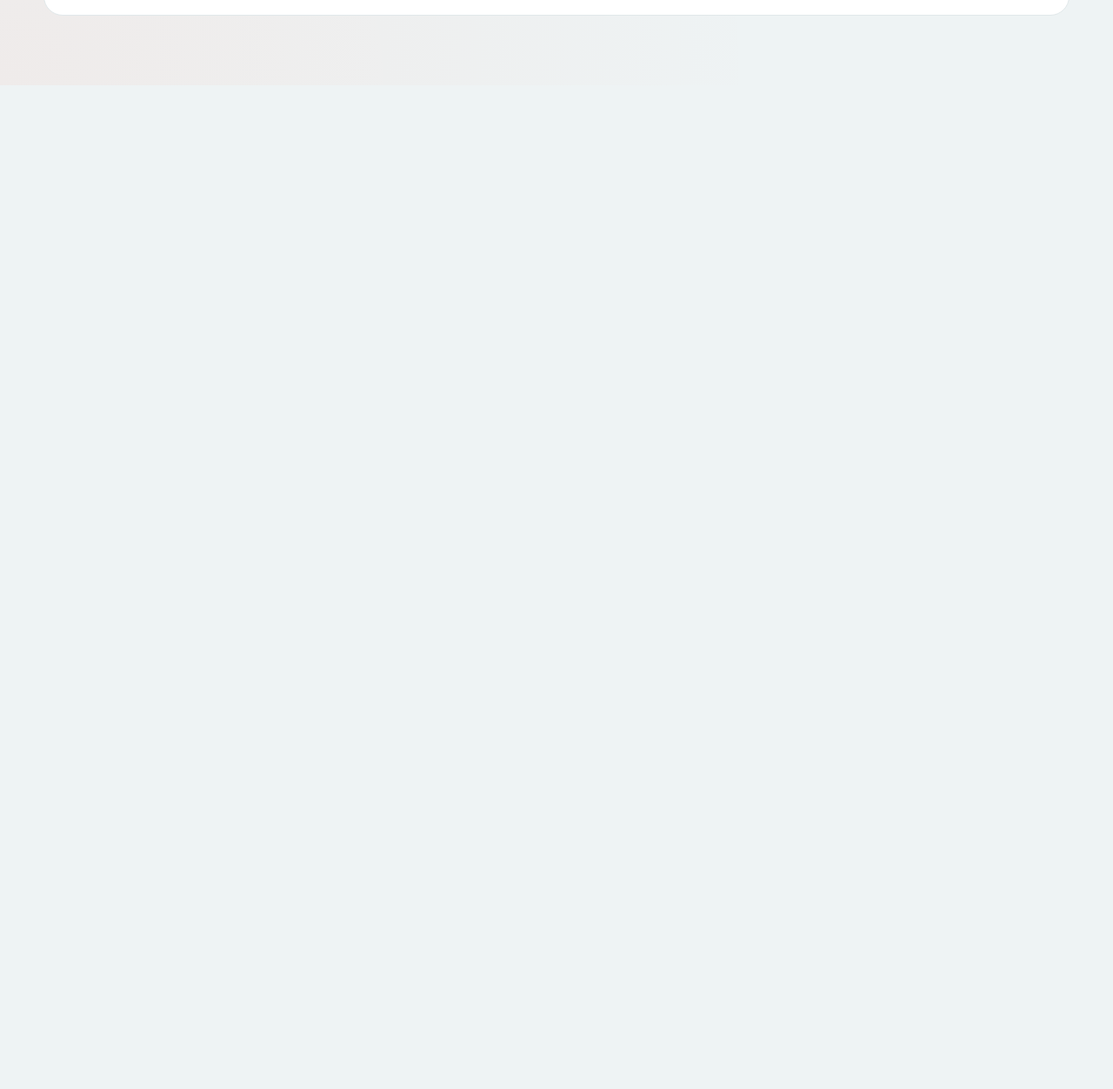
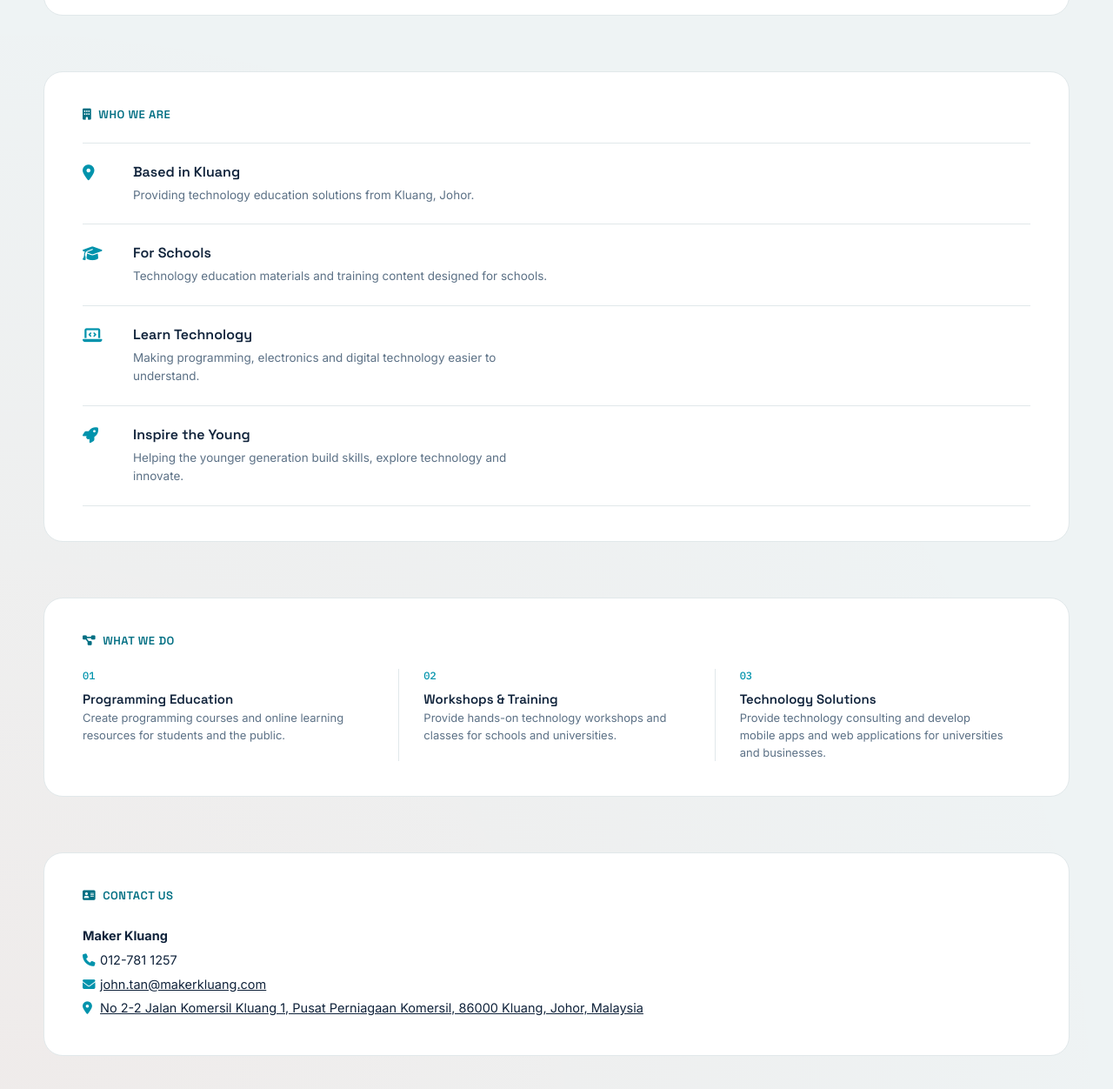
Before and after one commit to yungsin0905/Folder-Analysis-LLM, a plain HTML site: page index.html in a window 1280 px wide. Shown: the part 1693-2945 px from the top of the page at 87% size. Before the commit the page ends 1791 px from the top, so only its background shows below. Drawn offline with Linux system fonts and the light colour scheme.

Commit message:
content update

```diff
--- a/index.html
+++ b/index.html
@@ -617,6 +617,25 @@
 }
 </script>
 
+<script type="application/ld+json">
+{
+  "@context": "https://schema.org",
+  "@type": "Organization",
+  "name": "Maker Kluang",
+  "url": "https://docbot.makerkluang.com/",
+  "telephone": "+60127811257",
+  "email": "john.tan@makerkluang.com",
+  "address": {
+    "@type": "PostalAddress",
+    "streetAddress": "No 2-2 Jalan Komersil Kluang 1, Pusat Perniagaan Komersil",
+    "addressLocality": "Kluang",
+    "addressRegion": "Johor",
+    "postalCode": "86000",
+    "addressCountry": "MY"
+  }
+}
+</script>
+
 </head>
 
 <body>
@@ -758,6 +777,80 @@
             </div>
         </section>
 
+
+
+            <section class="section-block">
+                <h2 class="section-title"><i class="fa-solid fa-building"></i>Who We Are</h2>
+                <div class="reason-list">
+                    <div class="reason-item">
+                        <div class="reason-index"><i class="fa-solid fa-location-dot" style="font-size:18px;"></i></div>
+                        <div>
+                            <div class="reason-title">Based in Kluang</div>
+                            <p class="reason-desc">Providing technology education solutions from Kluang, Johor.</p>
+                        </div>
+                    </div>
+                    <div class="reason-item">
+                        <div class="reason-index"><i class="fa-solid fa-graduation-cap" style="font-size:18px;"></i></div>
+                        <div>
+                            <div class="reason-title">For Schools</div>
+                            <p class="reason-desc">Technology education materials and training content designed for schools.</p>
+                        </div>
+                    </div>
+                    <div class="reason-item">
+                        <div class="reason-index"><i class="fa-solid fa-laptop-code" style="font-size:18px;"></i></div>
+                        <div>
+                            <div class="reason-title">Learn Technology</div>
+                            <p class="reason-desc">Making programming, electronics and digital technology easier to understand.</p>
+                        </div>
+                    </div>
+                    <div class="reason-item">
+                        <div class="reason-index"><i class="fa-solid fa-rocket" style="font-size:18px;"></i></div>
+                        <div>
+                            <div class="reason-title">Inspire the Young</div>
+                            <p class="reason-desc">Helping the younger generation build skills, explore technology and innovate.</p>
+                        </div>
+                    </div>
+                </div>
+            </section>
+
+        <section class="section-block">
+            <h2 class="section-title"><i class="fa-solid fa-diagram-project"></i>What We Do</h2>
+            <div class="steps-row">
+                <div class="step-item">
+                    <div class="step-number">01</div>
+                    <div class="step-text">
+                        <h4>Programming Education</h4>
+                        <p>Create programming courses and online learning resources for students and the public.</p>
+                    </div>
+                </div>
+                <div class="step-item">
+                    <div class="step-number">02</div>
+                    <div class="step-text">
+                        <h4>Workshops & Training</h4>
+                        <p>Provide hands-on technology workshops and classes for schools and universities.</p>
+                    </div>
+                </div>
+                <div class="step-item">
+                    <div class="step-number">03</div>
+                    <div class="step-text">
+                        <h4>Technology Solutions</h4>
+                        <p>Provide technology consulting and develop mobile apps and web applications for universities and businesses.</p>
+                    </div>
+                </div>
+            </div>
+        </section>
+
+
+        <footer class="section-block" style="text-align:left;">
+            <h2 class="section-title"><i class="fa-solid fa-address-card"></i>Contact Us</h2>
+            <p style="font-size:14.5px;color:var(--ink);line-height:1.9;">
+                <strong>Maker Kluang</strong><br>
+                <i class="fa-solid fa-phone" style="color:var(--brand);width:16px;"></i> 012-781 1257<br>
+                <i class="fa-solid fa-envelope" style="color:var(--brand);width:16px;"></i> <a href="mailto:john.tan@makerkluang.com">john.tan@makerkluang.com</a><br>
+                <i class="fa-solid fa-location-dot" style="color:var(--brand);width:16px;"></i> <a href="https://www.bing.com/maps/default.aspx?v=2&pc=FACEBK&mid=8100&where1=No%202-2%20Jalan%20Komersil%20Kluang%201%20Pusat%20Perniagaan%20Komersil%2C%2086000%20Kluang%2C%20Johor%2C%20Kluang%2C%20Malaysia%2C%2086000&FORM=FBKPL1&mkt=en-US" target="_blank" rel="noopener">No 2-2 Jalan Komersil Kluang 1, Pusat Perniagaan Komersil, 86000 Kluang, Johor, Malaysia</a>
+            </p>
+        </footer>
+
     </div>
 
     <div class="modal-overlay hidden" id="stopModal">
@@ -770,6 +863,8 @@
             </div>
         </div>
     </div>
+
+
 
     <script>
         const folderInput = document.getElementById('folderInput');
```
